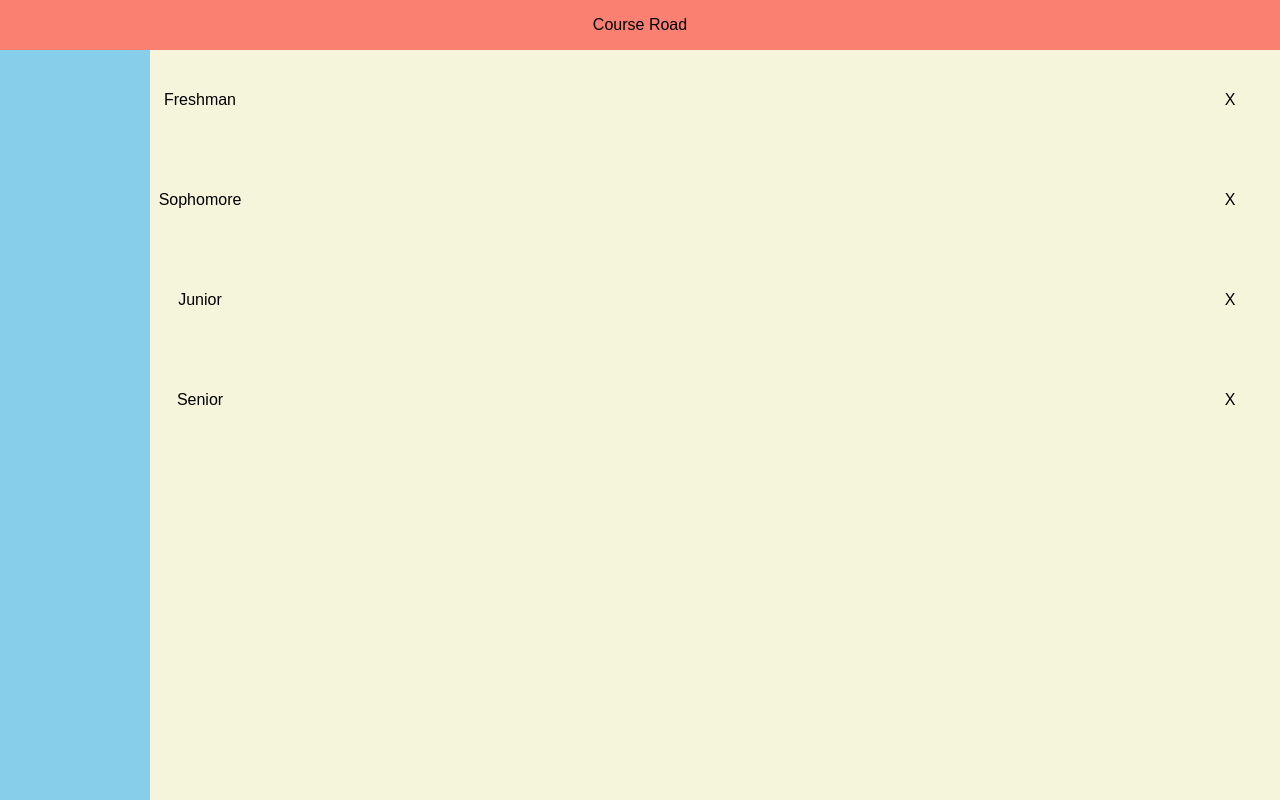
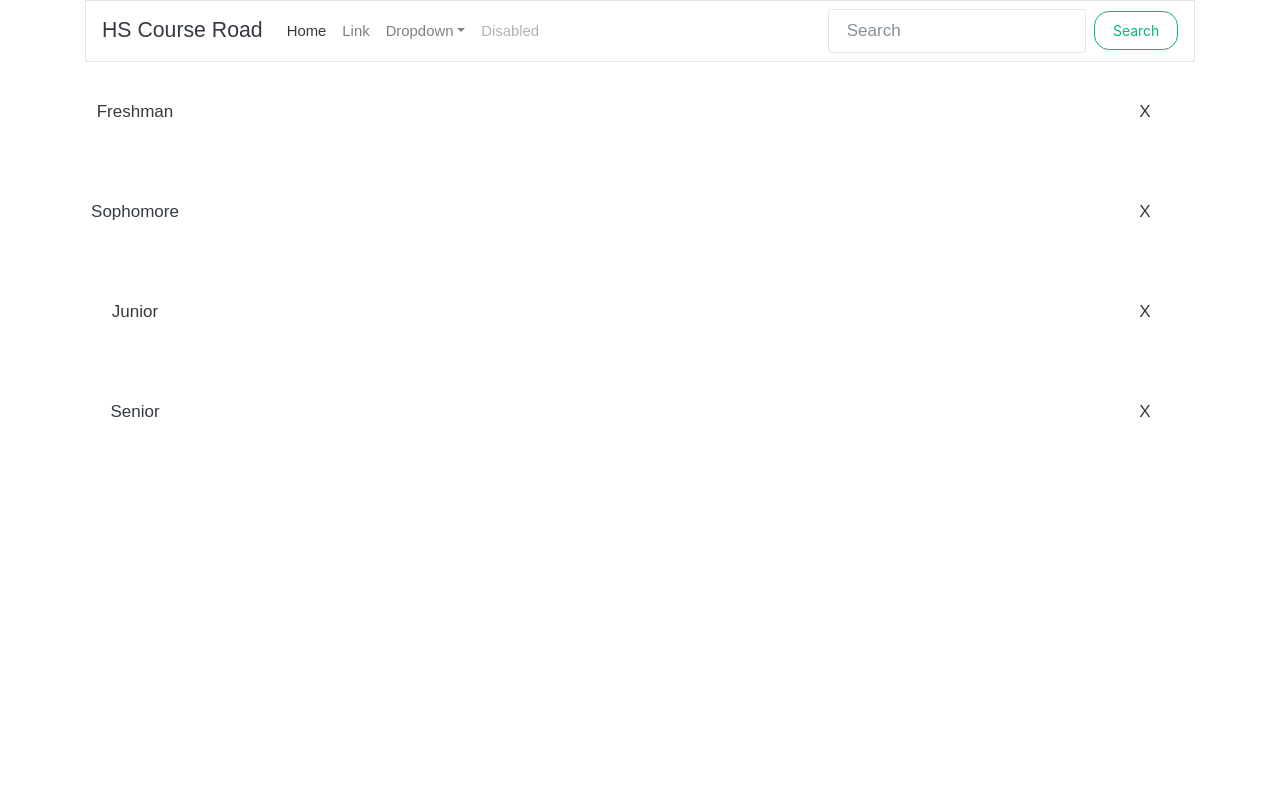
Before and after one commit to jlee1675/HSCourseRoad, a React (Create React App) app: page / in a window 1280 px wide. Built offline with nearby package versions, Linux system fonts and the light colour scheme.

Commit message:
bootstrapped version

```diff
--- a/public/index.html
+++ b/public/index.html
@@ -10,16 +10,15 @@
     -->
     <link rel="manifest" href="%PUBLIC_URL%/manifest.json">
     <link rel="shortcut icon" href="%PUBLIC_URL%/favicon.ico">
-    <!--
-      Notice the use of %PUBLIC_URL% in the tags above.
-      It will be replaced with the URL of the `public` folder during the build.
-      Only files inside the `public` folder can be referenced from the HTML.
 
-      Unlike "/favicon.ico" or "favicon.ico", "%PUBLIC_URL%/favicon.ico" will
-      work correctly both with client-side routing and a non-root public URL.
-      Learn how to configure a non-root public URL by running `npm run build`.
-    -->
     <title>React App</title>
+
+    <link rel="stylesheet" href="https://maxcdn.bootstrapcdn.com/bootstrap/4.0.0/css/bootstrap.min.css" integrity="sha384-Gn5384xqQ1aoWXA+058RXPxPg6fy4IWvTNh0E263XmFcJlSAwiGgFAW/dAiS6JXm" crossorigin="anonymous">
+    <link rel="stylesheet" href="https://bootswatch.com/4/litera/bootstrap.css">
+    <script src="https://code.jquery.com/jquery-3.2.1.slim.min.js" integrity="sha384-KJ3o2DKtIkvYIK3UENzmM7KCkRr/rE9/Qpg6aAZGJwFDMVNA/GpGFF93hXpG5KkN" crossorigin="anonymous"></script>
+    <script src="https://cdnjs.cloudflare.com/ajax/libs/popper.js/1.12.9/umd/popper.min.js" integrity="sha384-ApNbgh9B+Y1QKtv3Rn7W3mgPxhU9K/ScQsAP7hUibX39j7fakFPskvXusvfa0b4Q" crossorigin="anonymous"></script>
+    <script src="https://maxcdn.bootstrapcdn.com/bootstrap/4.0.0/js/bootstrap.min.js" integrity="sha384-JZR6Spejh4U02d8jOt6vLEHfe/JQGiRRSQQxSfFWpi1MquVdAyjUar5+76PVCmYl" crossorigin="anonymous"></script>
+
   </head>
   <body>
     <noscript>
--- a/src/App.js
+++ b/src/App.js
@@ -4,14 +4,15 @@
 import Header from './containers/Header';
 import List from './containers/List';
 import Footer from './containers/Footer';
+import Menu from './components/Menu'
 //import LeftMenu from './containers/LeftMenu';
 
 
 class App extends Component {
   render() {
     return (
-      <div className="App">
-        <div className = "Header"> Course Road </div>
+      <div className="container">
+        <Menu />
         <List className= "List" />
         <div className = "LeftMenu"></div>
       </div>
--- /dev/null
+++ b/src/components/Menu.js
@@ -0,0 +1,52 @@
+import React, { Component } from 'react';
+
+
+class Menu extends Component {
+    constructor (props){
+        super(props);
+        this.state = {
+
+        }
+    }
+    render(){
+        return(
+        <nav className="navbar navbar-expand-lg navbar-light bg-light">
+        <a className="navbar-brand" href="#">HS Course Road</a>
+        <button className="navbar-toggler" type="button" data-toggle="collapse" data-target="#navbarSupportedContent" aria-controls="navbarSupportedContent" aria-expanded="false" aria-label="Toggle navigation">
+            <span className="navbar-toggler-icon"></span>
+        </button>
+
+        <div className="collapse navbar-collapse" id="navbarSupportedContent">
+            <ul className="navbar-nav mr-auto">
+            <li className="nav-item active">
+                <a className="nav-link" href="#">Home <span className="sr-only">(current)</span></a>
+            </li>
+            <li className="nav-item">
+                <a className="nav-link" href="#">Link</a>
+            </li>
+            <li className="nav-item dropdown">
+                <a className="nav-link dropdown-toggle" href="#" id="navbarDropdown" role="button" data-toggle="dropdown" aria-haspopup="true" aria-expanded="false">
+                Dropdown
+                </a>
+                <div className="dropdown-menu" aria-labelledby="navbarDropdown">
+                <a className="dropdown-item" href="#">Action</a>
+                <a className="dropdown-item" href="#">Another action</a>
+                <div className="dropdown-divider"></div>
+                <a className="dropdown-item" href="#">Something else here</a>
+                </div>
+            </li>
+            <li className="nav-item">
+                <a className="nav-link disabled" href="#">Disabled</a>
+            </li>
+            </ul>
+            <form className="form-inline my-2 my-lg-0">
+            <input className="form-control mr-sm-2" type="search" placeholder="Search" aria-label="Search" />
+            <button className="btn btn-outline-success my-2 my-sm-0" type="submit">Search</button>
+            </form>
+        </div>
+        </nav>
+        )
+    }
+}
+
+export default Menu;
```
